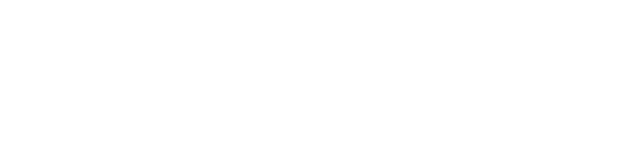
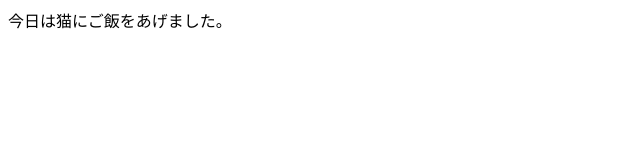
Before and after one commit to ram-ram-hana/sandbox-gitpod, a plain HTML site: page index.html in a window 1280 px wide. Shown: the whole page, without its empty margins (0-640 px from the left). Drawn offline with Linux system fonts and the light colour scheme.

Commit message:
HTMLを追加

```diff
--- a/index.html
+++ b/index.html
@@ -15,4 +15,6 @@
              }
         </style>
     </head>
+    <body>
+        今日は猫にご飯をあげました。
     </body>
```
